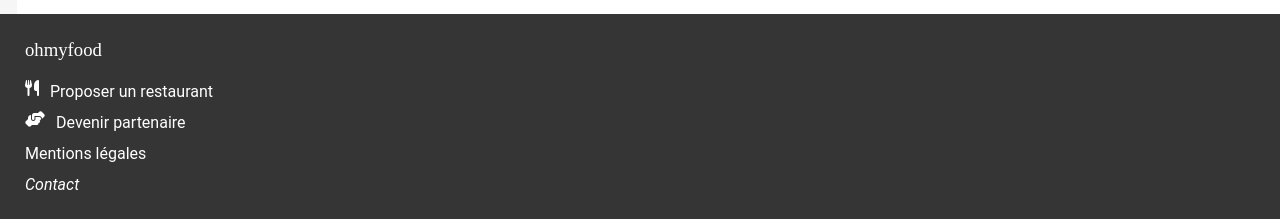
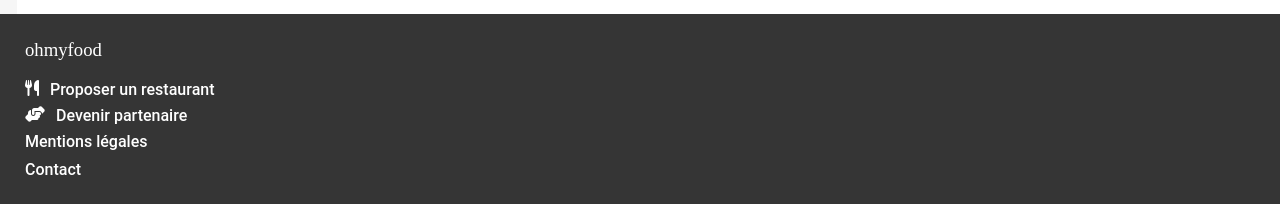
Before and after one commit to SarraJEE/OpenClassroomProject, a website: page index.html in a window 1280 px wide. Shown: the part 2155-2374 px from the top of the page. Drawn offline with Linux system fonts and the light colour scheme; a web font is replaced by a local one.

Commit message:
Ajout de css footer

```diff
--- a/index.html
+++ b/index.html
@@ -121,9 +121,9 @@
 
             </section>
         </main>
-        <footer>
-            <h3>ohmyfood</h3>
-            <ul>
+        <footer class="footer">
+            <h3 class="footer_title">ohmyfood</h3>
+            <ul class="footer_link">
                 <li>
                     <i class="fa-solid fa-utensils"></i>
                     <p>Proposer un restaurant</p>
@@ -137,7 +137,7 @@
                 </li>
                 <li>
                     <address>
-                        <a href="#">Contact</a>
+                        <a href="mailto:contact@ohmyfood.com">Contact</a>
                     </address>
 
                 </li>
--- /dev/null
+++ b/sass/_partials/_footer.scss
@@ -0,0 +1,52 @@
+footer {
+    display: block;
+    background: $black;
+    padding: 22px 25px;
+
+    &_title {
+        font-family: Shrikhand, cursive;
+        font-weight: 400;
+        color: $white;
+        margin-bottom: 16px;
+
+    }
+
+    &_link {
+        display: flex;
+        flex-direction: column;
+        justify-content: start;
+        gap: 7px;
+        padding-left: 0;
+
+    }
+
+    li {
+        display: flex;
+        flex-direction: row;
+        justify-content: start;
+        gap: 11px;
+
+        i {
+            color: $white;
+        }
+
+        p,
+
+        a {
+            color: $white;
+
+            font-size: 16px;
+            font-weight: 400;
+            font-size: 16px;
+            font-style: normal;
+            font-weight: 500;
+            line-height: normal;
+
+        }
+
+        address {
+            font-style: normal;
+        }
+    }
+
+}
--- a/sass/style.scss
+++ b/sass/style.scss
@@ -3,7 +3,7 @@
 @import './_partials/mixins';
 @import './_partials/header';
 @import './_partials/body';
-
+@import './_partials/footer';
 /****** General ***********/
 
  *{
```
Also changed, not shown: assets/css/style.css, 1 other file.
